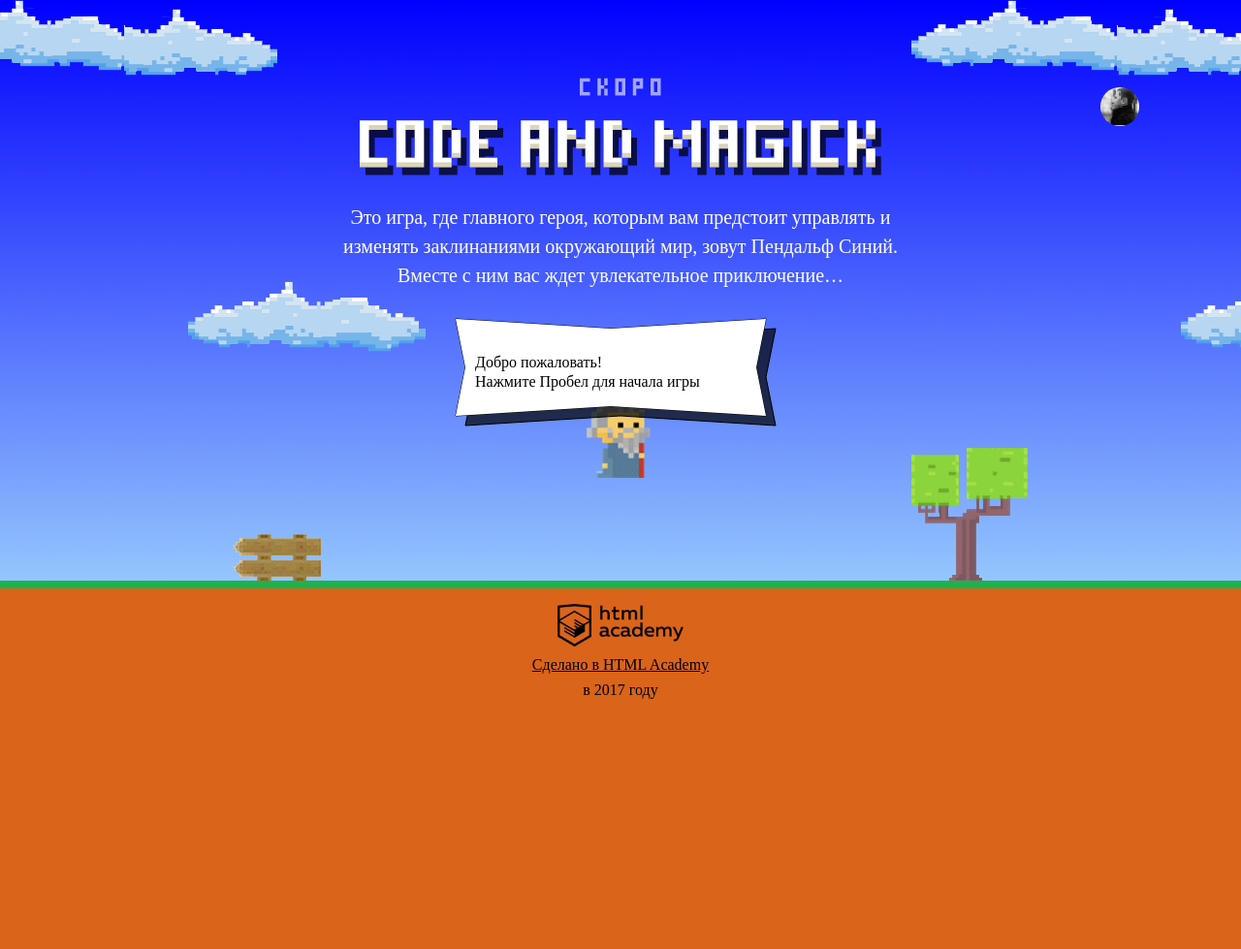
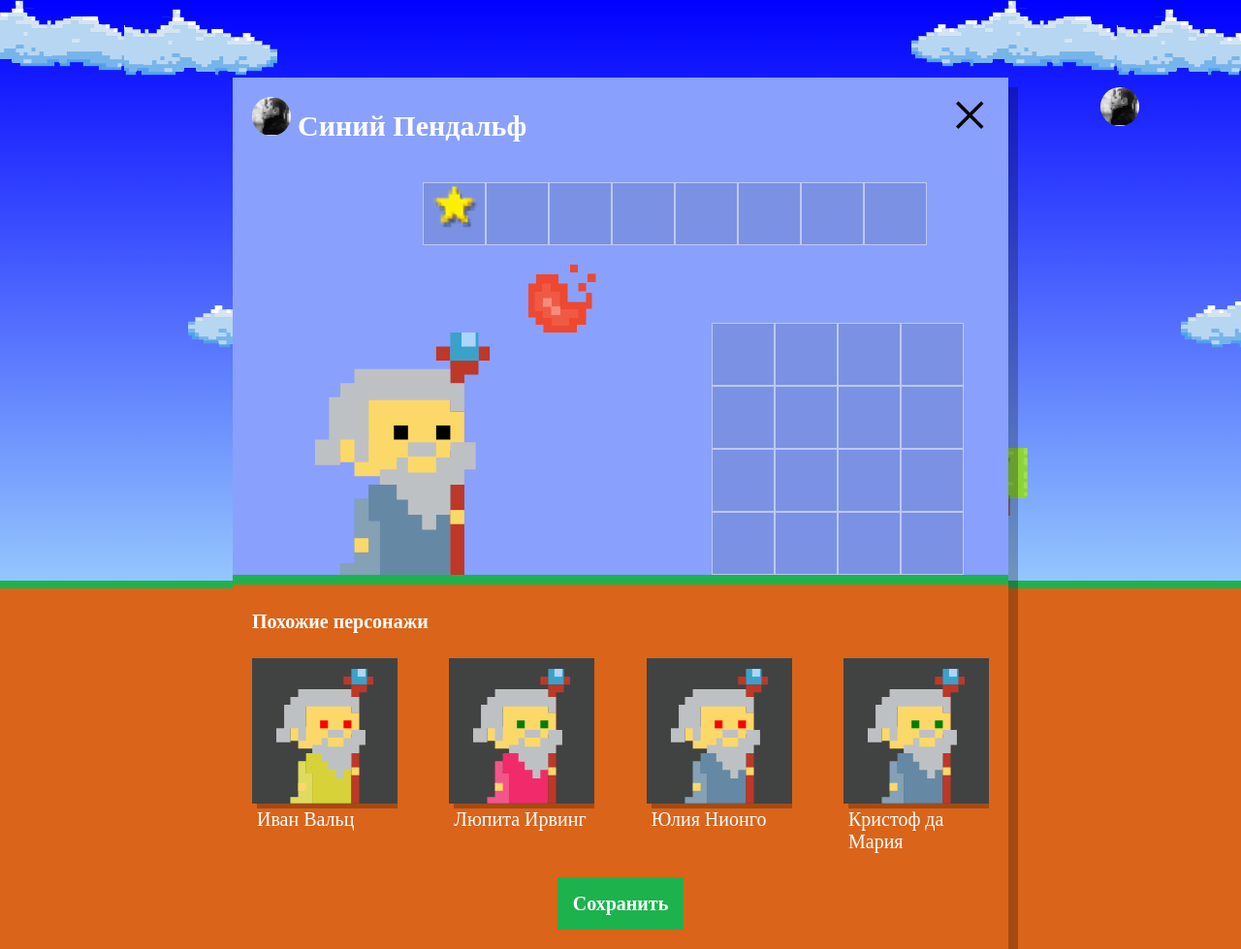
Before and after one commit to ArinaKo/1069875-code-and-magick-20, a website: page index.html in a window 1280 px wide. Shown: the whole page at 97% size. Before the commit the page ends 800 px from the top, so only its background shows below. Drawn offline with Linux system fonts and the light colour scheme; a web font is replaced by a local one.

Commit message:
Отрисовка похожих персонажей

```diff
--- a/index.html
+++ b/index.html
@@ -207,6 +207,7 @@
   </script>
 
   <script src="js/stat.js"></script>
+  <script src="js/setup.js"></script>
 
   <script src="js/game.js"></script>
 
--- /dev/null
+++ b/js/setup.js
@@ -0,0 +1,59 @@
+'use strict';
+
+var WIZARD_NAMES = ['Иван', 'Хуан Себастьян', 'Мария', 'Кристоф', 'Виктор', 'Юлия', 'Люпита', 'Вашингтон'];
+var WIZARD_SECOND_NAMES = ['да Мария', 'Верон', 'Мирабелла', 'Вальц', 'Онопко', 'Топольницкая', 'Нионго', 'Ирвинг'];
+var WIZARD_COATS = ['rgb(101, 137, 164)', 'rgb(241, 43, 107)', 'rgb(146, 100, 161)', 'rgb(56, 159, 117)', 'rgb(215, 210, 55)', 'rgb(0, 0, 0)'];
+var WIZARD_EYES = ['black', 'red', 'blue', 'yellow', 'green'];
+
+var userSetup = document.querySelector('.setup');
+userSetup.classList.remove('hidden');
+
+var similarListElement = userSetup.querySelector('.setup-similar-list');
+
+var similarWizardTemplate = document.querySelector('#similar-wizard-template').content.querySelector('.setup-similar-item');
+
+
+var getRandomOption = function (options) {
+  var i = Math.floor(Math.random() * options.length);
+  return options[i];
+};
+
+var getWizards = function () {
+  var wizards = [];
+
+  for (var i = 0; i < 4; i++) {
+    wizards[i] = {
+      name: getRandomOption(WIZARD_NAMES) + ' ' + getRandomOption(WIZARD_SECOND_NAMES),
+      coatColor: getRandomOption(WIZARD_COATS),
+      eyesColor: getRandomOption(WIZARD_EYES)
+    };
+  }
+
+  return wizards;
+};
+
+var wizards = getWizards();
+
+var renderWizard = function (wizard) {
+  var wizardElement = similarWizardTemplate.cloneNode(true);
+
+  wizardElement.querySelector('.setup-similar-label').textContent = wizard.name;
+  wizardElement.querySelector('.wizard-coat').style.fill = wizard.coatColor;
+  wizardElement.querySelector('.wizard-eyes').style.fill = wizard.eyesColor;
+
+  return wizardElement;
+};
+
+var renderWizardsList = function (place, list) {
+  var fragment = document.createDocumentFragment();
+
+  for (var i = 0; i < list.length; i++) {
+    fragment.appendChild(renderWizard(list[i]));
+  }
+
+  place.appendChild(fragment);
+};
+
+renderWizardsList(similarListElement, wizards);
+
+userSetup.querySelector('.setup-similar').classList.remove('hidden');
```
